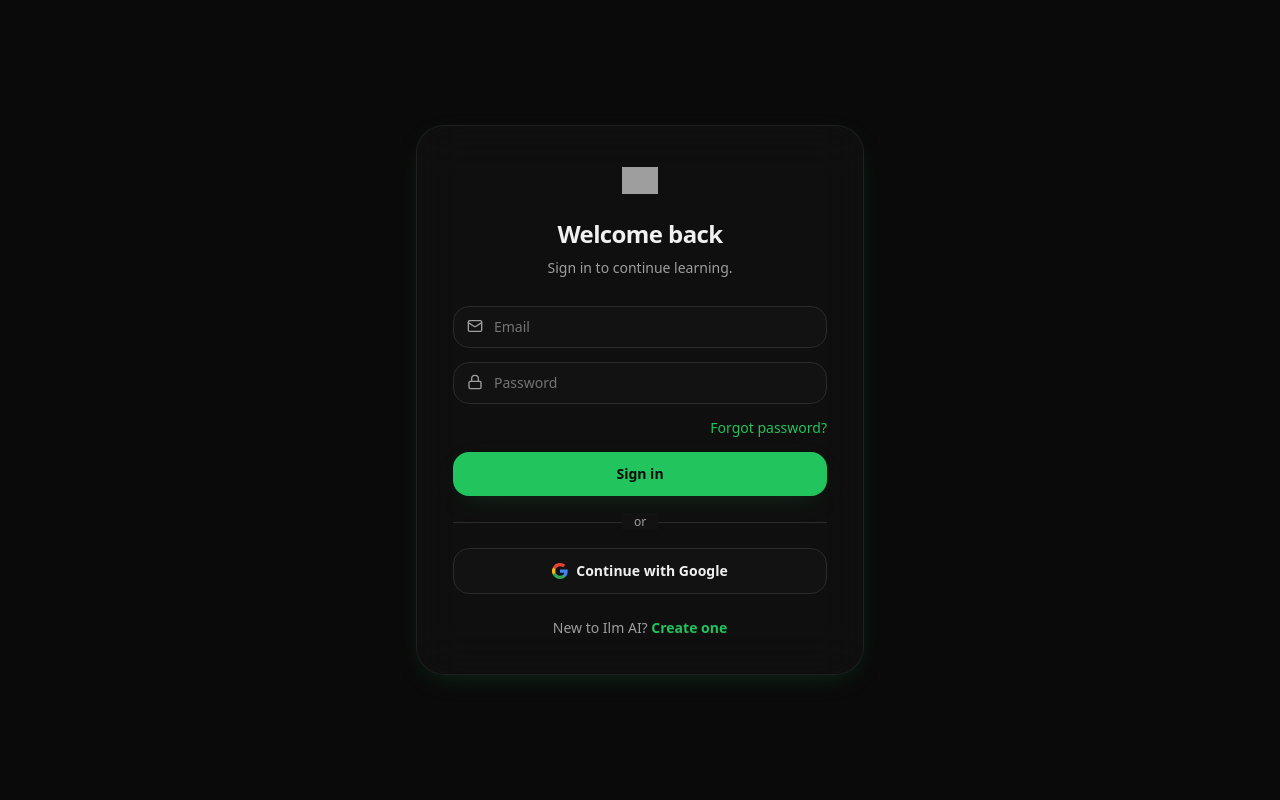
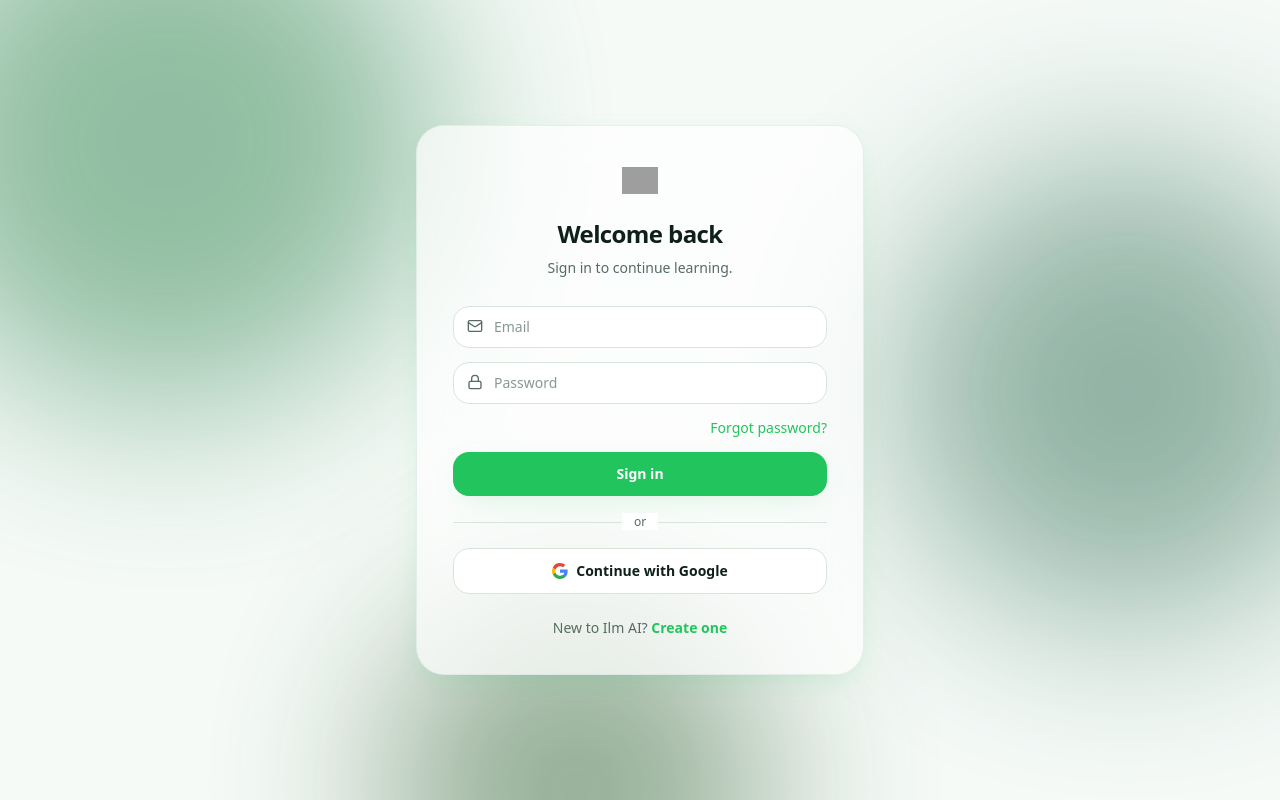
Before and after one commit to zehra4088194-design/ilmai.online, a Next.js app: page /login in a window 1280 px wide. Built offline with nearby package versions, Linux system fonts and the light colour scheme; no server answers; grey boxes are pictures that could not be loaded; a web font is replaced by a local one.

Commit message:
Use the visitor's system theme by default on first visit

```diff
--- a/src/components/providers.tsx
+++ b/src/components/providers.tsx
@@ -14,7 +14,7 @@ export type Appearance = {
   font: 'sans' | 'serif' | 'mono';
 };
 export const DEFAULT_APPEARANCE: Appearance = {
-  family: 'classic', mode: 'dark', accent: '#22c55e', monochrome: false,
+  family: 'classic', mode: 'system', accent: '#22c55e', monochrome: false,
   headingColor: 'auto', headingStyle: 'auto', font: 'sans',
 };
 export const THEME_FAMILIES = [
@@ -98,5 +98,5 @@ function ToastProvider({ children }: { children: React.ReactNode }) {
   return <ToastCtx.Provider value={push}>{children}<div className="pointer-events-none fixed bottom-4 right-4 z-[100] flex w-[min(92vw,22rem)] flex-col gap-2"><AnimatePresence>{list.map((t) => {const I=Icon[t.type];return <motion.div key={t.id} layout initial={{opacity:0,y:16,scale:0.96}} animate={{opacity:1,y:0,scale:1}} exit={{opacity:0,x:40}} className="glass pointer-events-auto flex items-start gap-2.5 rounded-xl px-3.5 py-3 text-sm shadow-soft"><I className={`mt-0.5 h-4 w-4 shrink-0 ${t.type==='err'?'text-danger':'text-primary'}`} /><span>{t.msg}</span></motion.div>;})}</AnimatePresence></div></ToastCtx.Provider>;
 }
 export function Providers({ children }: { children: React.ReactNode }) {
-  return <ThemeProvider attribute="class" defaultTheme="dark" enableSystem disableTransitionOnChange><AppearanceRuntime><ToastProvider>{children}</ToastProvider></AppearanceRuntime></ThemeProvider>;
+  return <ThemeProvider attribute="class" defaultTheme="system" enableSystem disableTransitionOnChange><AppearanceRuntime><ToastProvider>{children}</ToastProvider></AppearanceRuntime></ThemeProvider>;
 }
```
